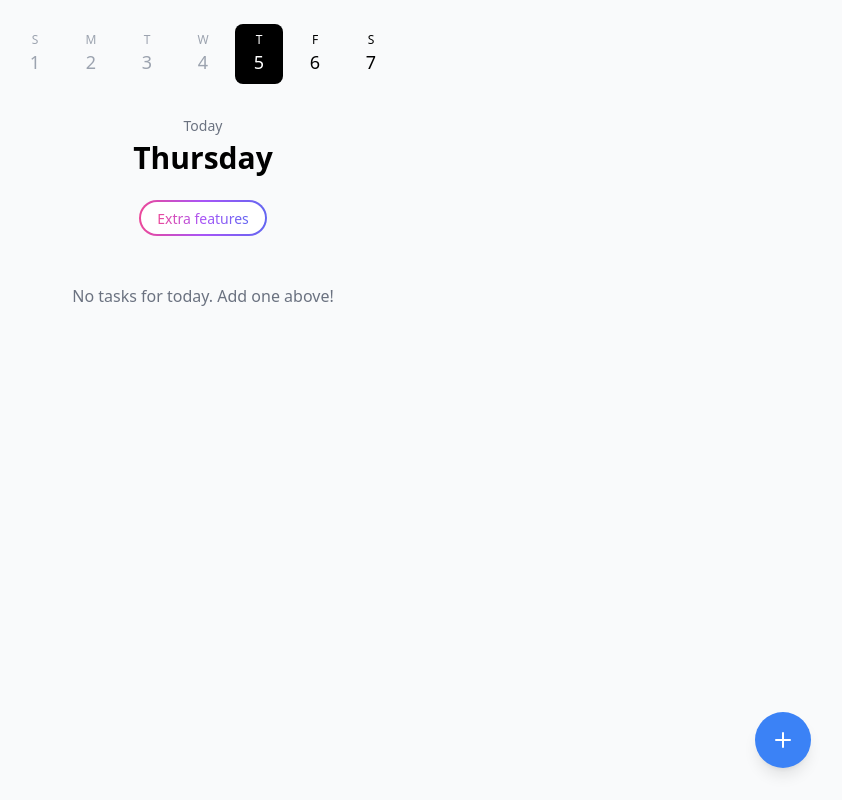
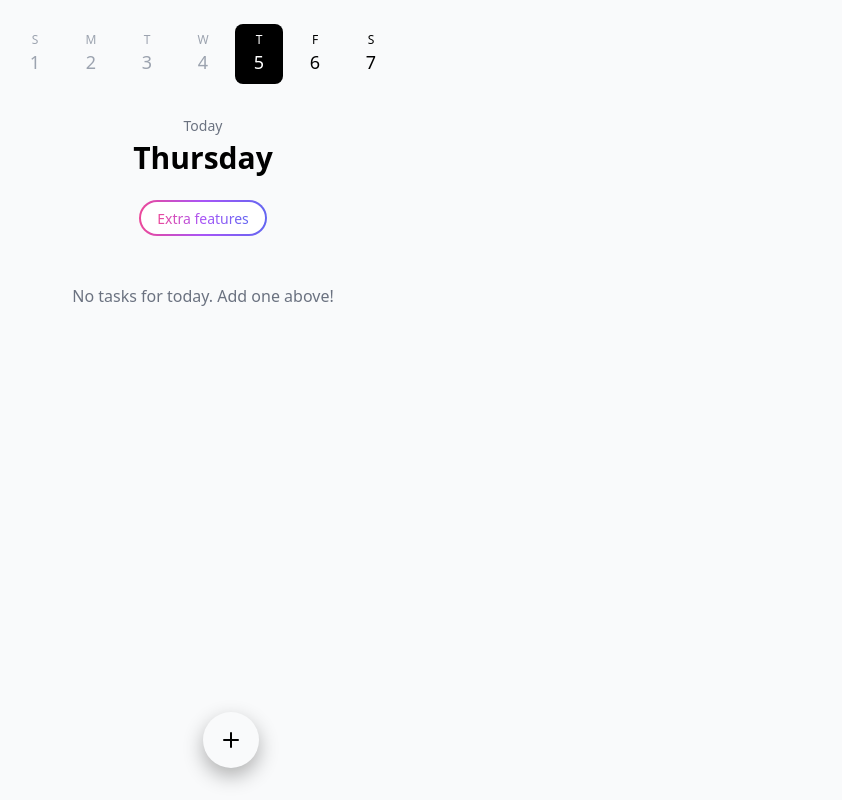
Before and after one commit to Aayushg2908/Imagined-Assignment, a Next.js app: page / in a window 1280 px wide. Shown: the whole page, without its empty margins (437-1279 px from the left). Built offline with nearby package versions, Linux system fonts and the light colour scheme.

Commit message:
feat: keyboard input for opening add todo modal

```diff
--- a/components/AddTodo.tsx
+++ b/components/AddTodo.tsx
@@ -1,4 +1,4 @@
-import { useState } from "react";
+import { useState, useEffect } from "react";
 import { Plus, X, Save } from "lucide-react";
 import { motion, AnimatePresence } from "framer-motion";
 
@@ -10,6 +10,24 @@ export const AddTodo = ({ onAdd }: AddTodoProps) => {
   const [text, setText] = useState("");
   const [description, setDescription] = useState("");
   const [isAdding, setIsAdding] = useState(false);
+
+  useEffect(() => {
+    const handleKeyPress = (e: KeyboardEvent) => {
+      if (
+        e.key.toLowerCase() === "a" &&
+        !isAdding &&
+        !e.ctrlKey &&
+        !e.altKey &&
+        document.activeElement?.tagName !== "INPUT" &&
+        document.activeElement?.tagName !== "TEXTAREA"
+      ) {
+        setIsAdding(true);
+      }
+    };
+
+    window.addEventListener("keydown", handleKeyPress);
+    return () => window.removeEventListener("keydown", handleKeyPress);
+  }, [isAdding]);
 
   const handleSubmit = (e: React.FormEvent) => {
     e.preventDefault();
@@ -26,15 +44,19 @@ export const AddTodo = ({ onAdd }: AddTodoProps) => {
       <motion.button
         onClick={() => setIsAdding(true)}
         whileHover={{
-          scale: 1.1,
-          boxShadow: "0 8px 20px rgba(0,0,0,0.2)",
+          scale: 1.15,
+          boxShadow: "0 10px 25px rgba(0,0,0,0.3)",
         }}
         whileTap={{ scale: 0.9 }}
-        initial={{ scale: 0, rotate: -180 }}
+        initial={{
+          scale: 0,
+          rotate: -180,
+          boxShadow: "0 8px 20px rgba(0,0,0,0.3)",
+        }}
         animate={{ scale: 1, rotate: 0 }}
         exit={{ scale: 0, rotate: 180 }}
         transition={{ type: "spring", stiffness: 500, damping: 30 }}
-        className="fixed bottom-8 right-8 w-14 h-14 bg-blue-500 text-white rounded-full shadow-lg flex items-center justify-center hover:bg-blue-600 transition-colors"
+        className="fixed bottom-8 left-1/2 size-14 rounded-full flex items-center justify-center transition-colors"
       >
         <Plus className="w-6 h-6" />
       </motion.button>
```
